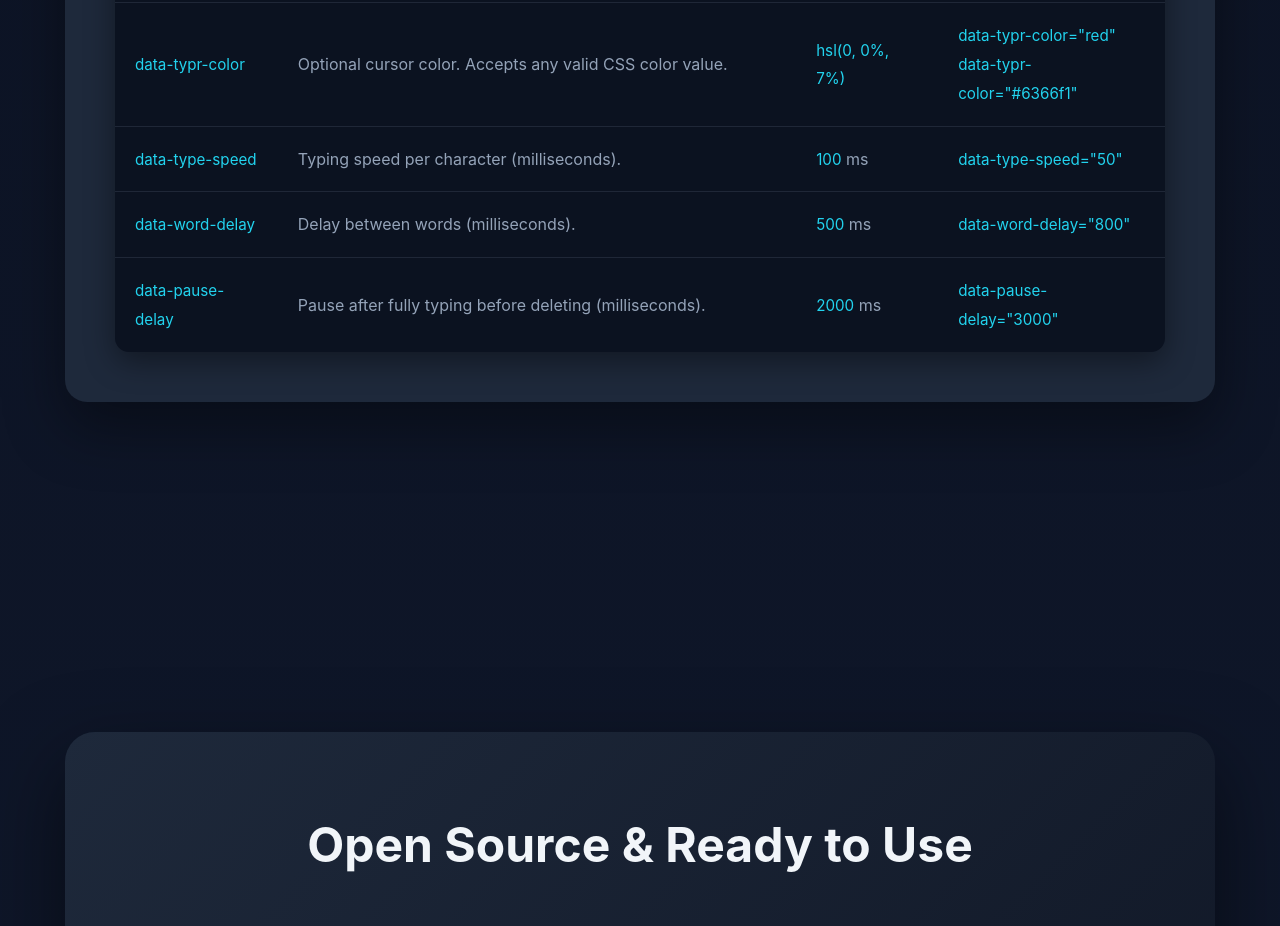
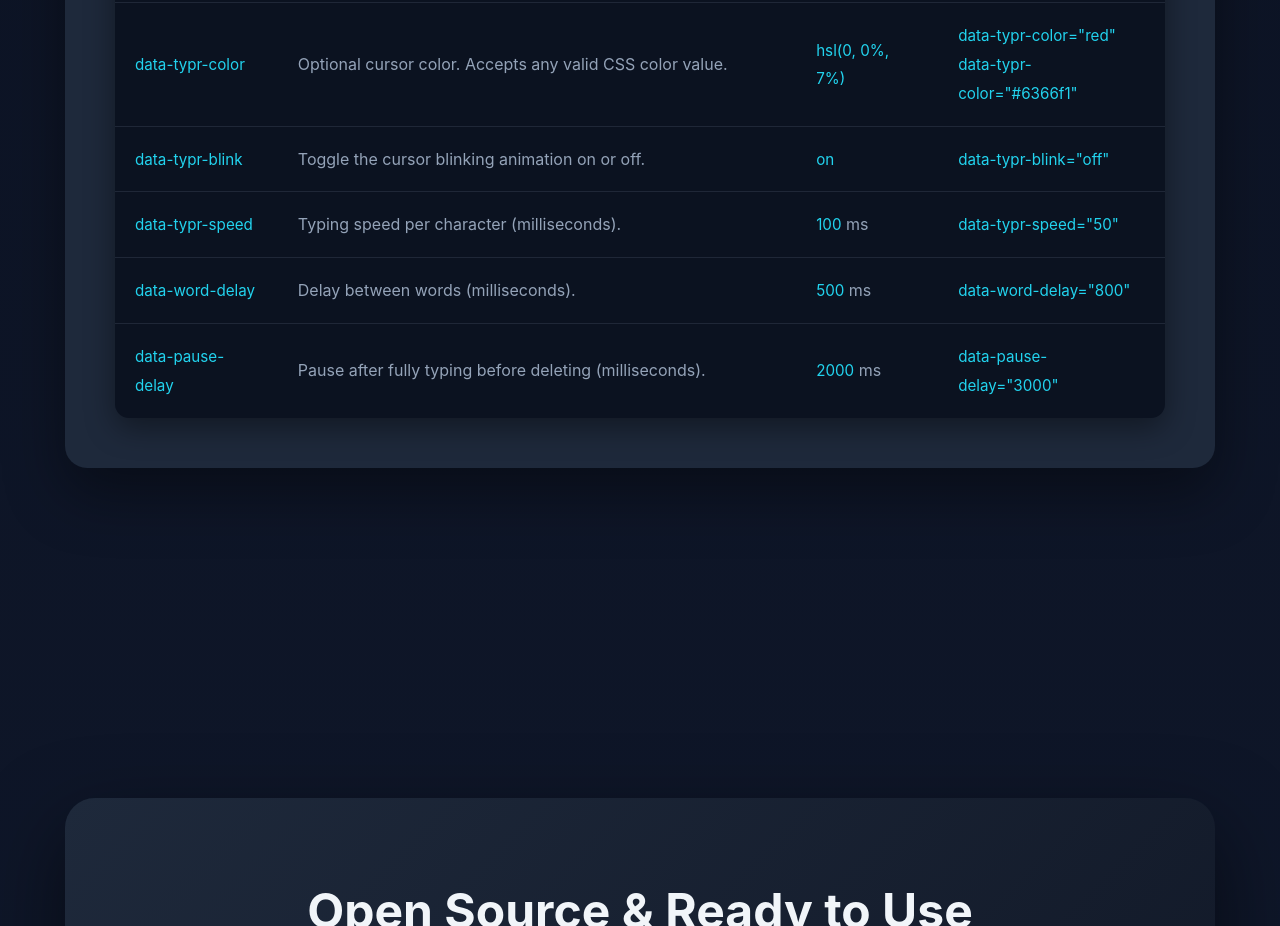
Before and after one commit to chesteralejandro/typr, a plain HTML site: page docs/index.html in a window 1280 px wide. Shown: the part 2118-3044 px from the top of the page. Drawn offline with Linux system fonts and the light colour scheme.

Commit message:
docs: add blinking attribute documentation

```diff
--- a/docs/index.html
+++ b/docs/index.html
@@ -114,14 +114,26 @@
 								</tr>
 
 								<tr>
-									<td><code>data-type-speed</code></td>
+									<td><code>data-typr-blink</code></td>
+									<td>
+										Toggle the cursor blinking animation on
+										or off.
+									</td>
+									<td><code>on</code></td>
+									<td>
+										<code>data-typr-blink="off"</code>
+									</td>
+								</tr>
+
+								<tr>
+									<td><code>data-typr-speed</code></td>
 									<td>
 										Typing speed per character
 										(milliseconds).
 									</td>
 									<td><code>100</code> ms</td>
 									<td>
-										<code>data-type-speed="50"</code>
+										<code>data-typr-speed="50"</code>
 									</td>
 								</tr>
 
```
